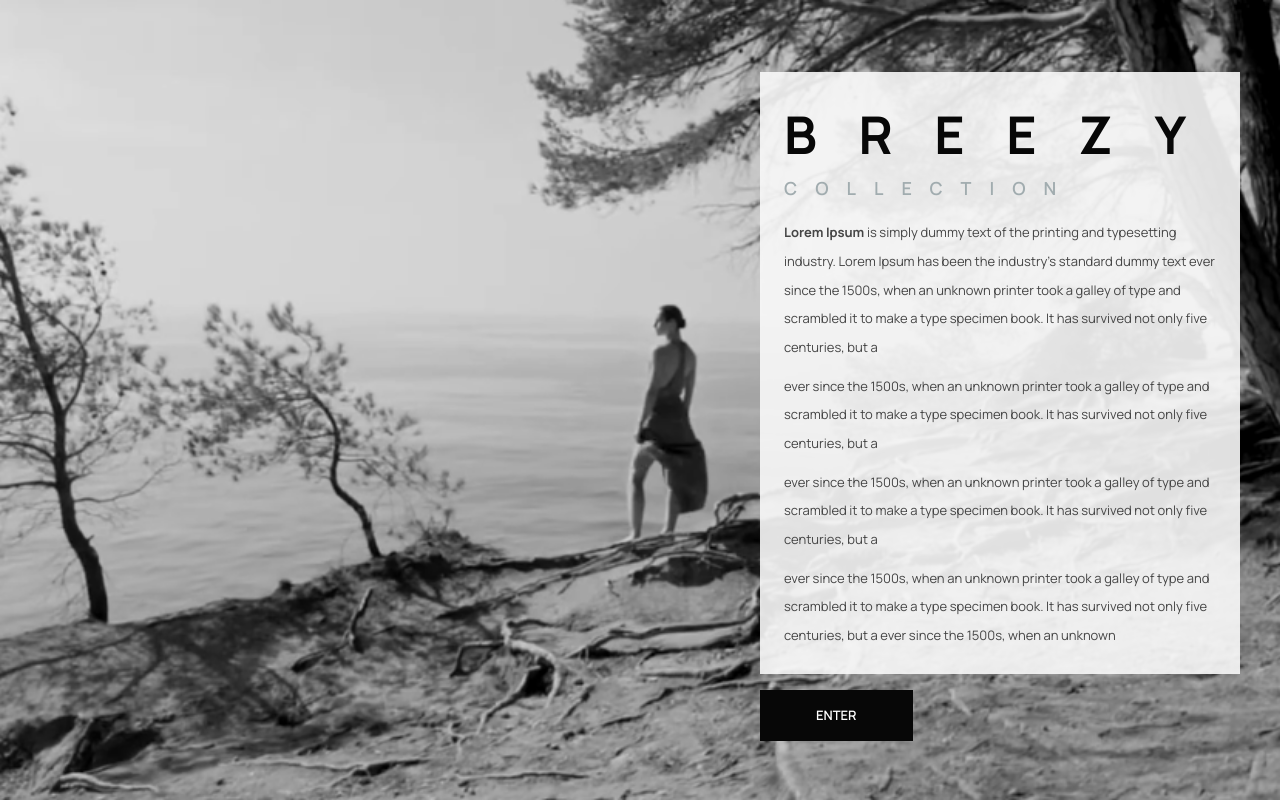
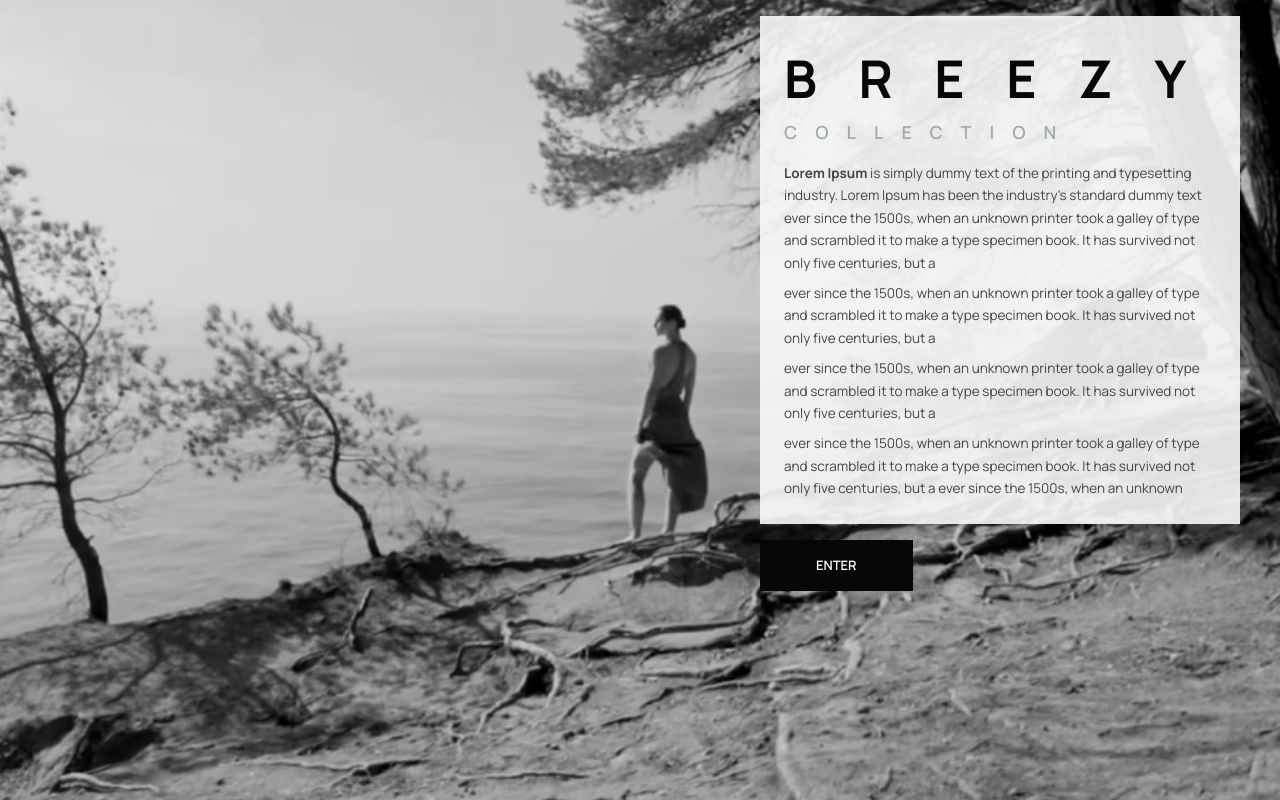
Before and after one commit to dodosebn/iic-wena-affliate, a Next.js app: page / in a window 1280 px wide. Built offline with nearby package versions, Linux system fonts and the light colour scheme.

Commit message:
oh pressure

```diff
--- a/app/page.tsx
+++ b/app/page.tsx
@@ -22,8 +22,8 @@ const Page = () => {
       />
 
       <section className="fixed top-0 left-0 bottom-0 w-full h-full flex justify-center px-5
-                          md:justify-end md:pr-10 md:pt-10 overflow-y-auto">
-        <div className="w-full max-w-[30rem] flex flex-col mb-auto mt-4 md:mt-8">
+                          md:justify-end md:pr-10 overflow-y-auto">
+        <div className="w-full max-w-[30rem] flex flex-col mb-auto mt-4">
           <div className='p-6 bg-[#f9f9f9]/90'>
             <div>
               <h1 className='font-bold lg:text-[52px] text-[48px] lg:tracking-[0.8em] tracking-[0.4em]'>BREEZY</h1>
@@ -32,22 +32,22 @@ const Page = () => {
               <h2 className='text-[#A1ACAF] font-semibold tracking-[1em] text-md lg:text-lg'>COLLECTION</h2>
             </div>
             <div className='mt-[1rem]'>
-              <p className='text-[#454545] text-[13px] md:max-w-md leading-[1.4rem] md:leading-[1.8rem]'>
+              <p className='text-[#454545] text-[13.5px] md:max-w-md leading-[1.4rem]'>
                 <span className='text-[#454545] font-bold'>Lorem Ipsum </span>
                 is simply dummy text of the printing and typesetting industry.
                 Lorem Ipsum has been the industry's standard dummy text ever since the 1500s,
                 when an unknown printer took a galley of type and scrambled it to make a type specimen book.
                 It has survived not only five centuries, but a
               </p>
-              <p className='text-[#454545] text-[13px] mt-[0.6rem] md:max-w-md leading-[1.4rem] md:leading-[1.8rem]'>
+              <p className='text-[#454545] mt-[0.5rem] text-[13.5px] md:max-w-md leading-[1.4rem]'>
                 ever since the 1500s, when an unknown printer took a galley of type and scrambled it
                 to make a type specimen book. It has survived not only five centuries, but a
               </p>
-              <p className='text-[#454545] text-[13px] mt-[0.6rem] md:max-w-md leading-[1.4rem] md:leading-[1.8rem]'>
+              <p className='text-[#454545] mt-[0.5rem] text-[13.5px] md:max-w-md leading-[1.4rem]'>
                 ever since the 1500s, when an unknown printer took a galley of type and scrambled it to make
                 a type specimen book. It has survived not only five centuries, but a
               </p>
-              <p className='text-[#454545] text-[13px] mt-[0.6rem] md:max-w-md leading-[1.4rem] md:leading-[1.8rem]'>
+              <p className='text-[#454545] mt-[0.5rem] text-[13.5px] md:max-w-md leading-[1.4rem]'>
                 ever since the 1500s, when an unknown printer took a galley of type and scrambled it to make a type specimen book.
                 It has survived not only five centuries, but a ever since the 1500s, when an unknown
               </p>
```
